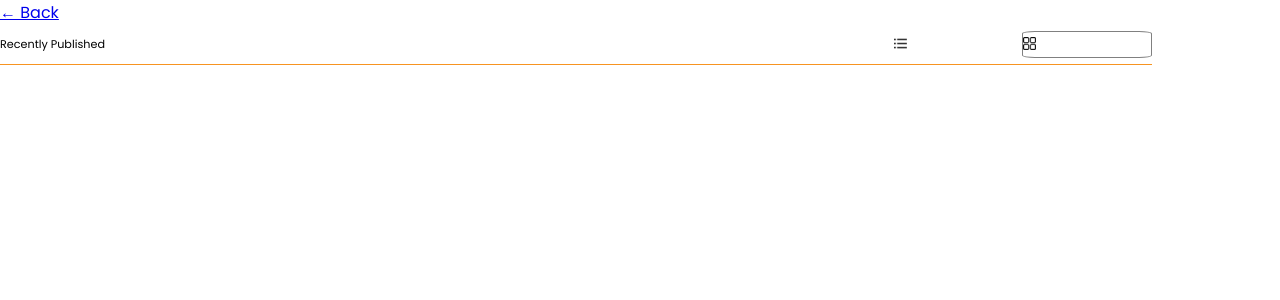
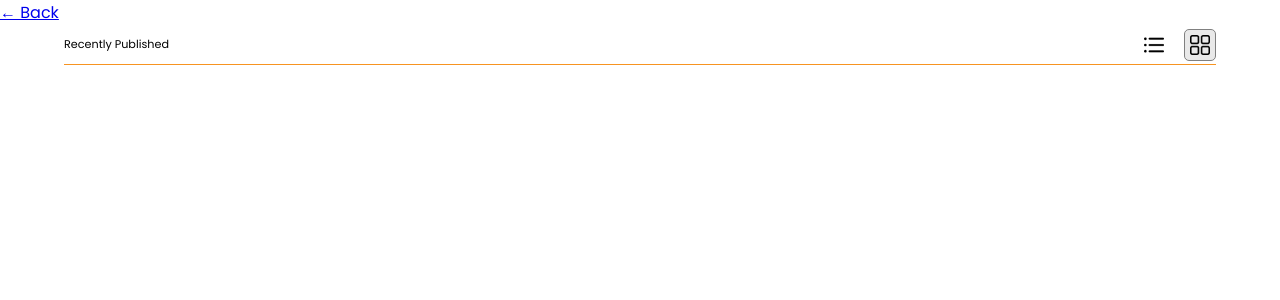
Before and after one commit to nightfire-studios/animax-blog, a React (Vite) app: page /dashboard in a window 1280 px wide. Shown: the top 300 px of the page. Built offline with nearby package versions, Linux system fonts and the light colour scheme.

Commit message:
leads first commit

```diff
--- a/src/App.css
+++ b/src/App.css
@@ -9,6 +9,7 @@ body{
 
   .container{
     width: 90%;
+    margin: auto;
     display: flex;
     justify-content: space-between;
     border-bottom: 1px solid #F79421;
@@ -23,31 +24,27 @@ body{
     }
 
 
-    .corner_items{
-      width: 50%;
-      display: flex;
-      justify-content: flex-end;
-      align-items: center;
+   .corner_items{
+    display: flex;
+    gap: 20px;
+    align-items: center;
 
-      .rows{
-
-
+      .rows,.grid{
+        width: 20px;
+        display: flex;
+        align-items: center;
 
         img{
-          width:10%;
+          width: 100%;
         }
       }
 
       .grid{
-        border: gray 1px solid;
-        border-radius: 10%;
-        place-items: center;
-
-        img{
-          width: 10%;
-
-        }
+        border: 1px gray solid;
+        padding: 5px;
+        border-radius: 5px;
+        background-color: rgba(208, 208, 208, 0.479);
       }
-    }
+   }
   }
 }
```
